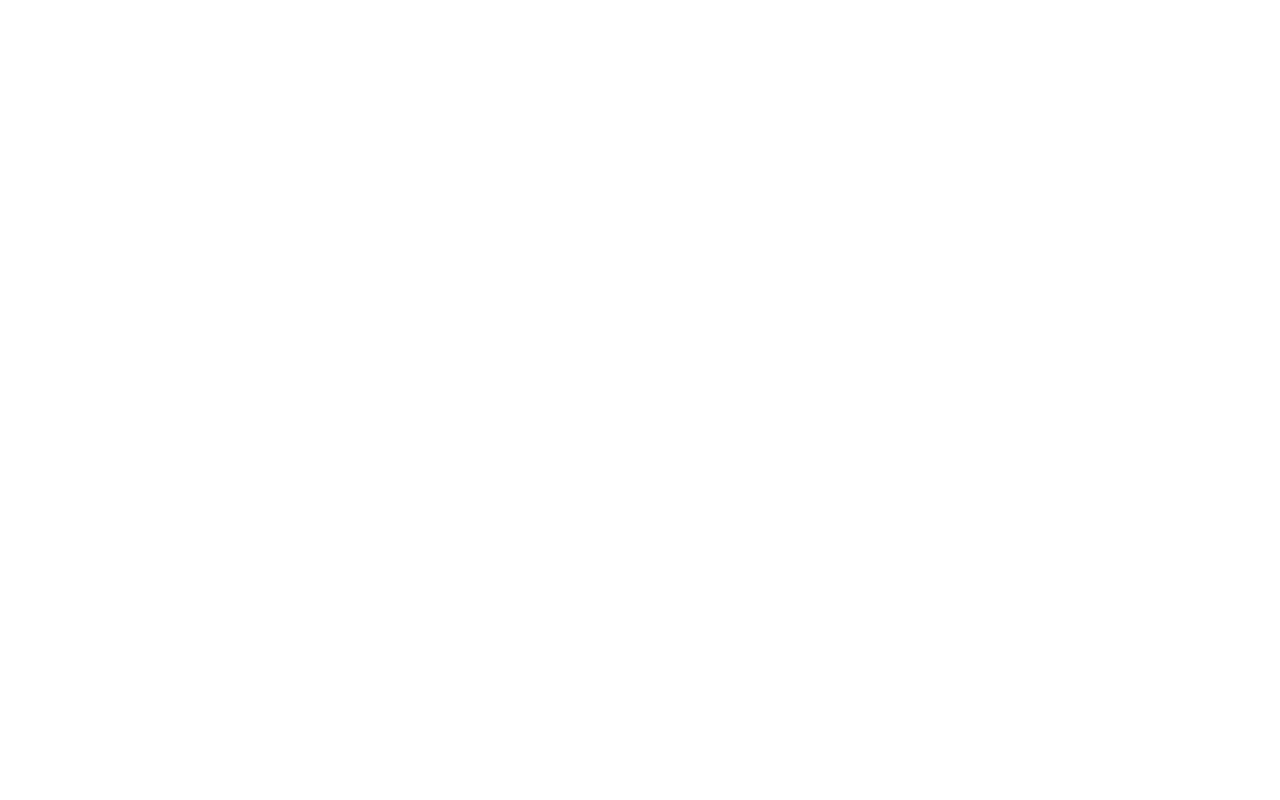
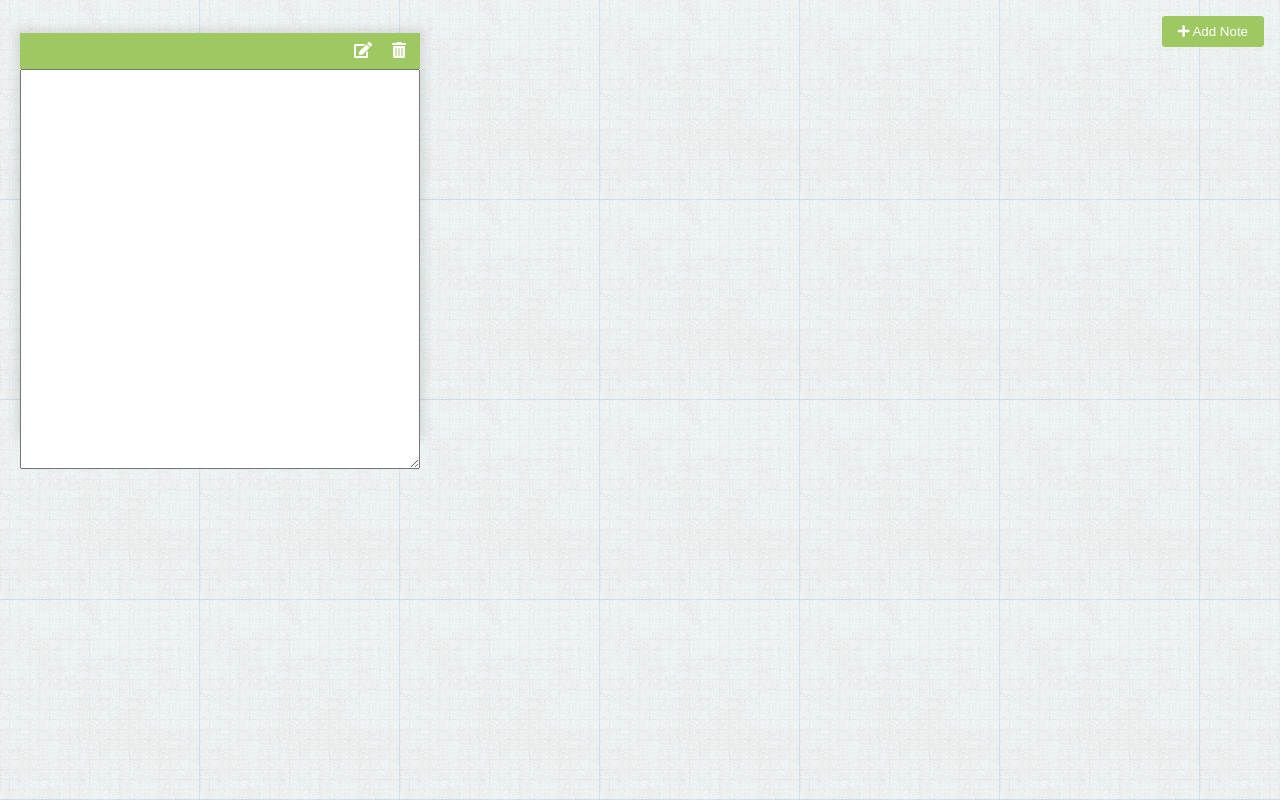
Before and after one commit to Belchenkov/notes_app_js, a plain HTML site: page index.html in a window 1280 px wide. Drawn offline with nearby package versions, Linux system fonts and the light colour scheme; a web font is replaced by a local one.

Commit message:
HTML & CSS

```diff
--- a/css/style.css
+++ b/css/style.css
@@ -1,16 +1,63 @@
-@import url('https://fonts.googleapis.com/css2?family=Roboto:wght@400;700&display=swap');
+@import url('https://fonts.googleapis.com/css2?family=Akaya+Telivigala&display=swap');
 
 * {
   box-sizing: border-box;
 }
 
 body {
-  font-family: 'Roboto', sans-serif;
+  font-family: 'Akaya Telivigala', cursive;
   display: flex;
-  flex-direction: column;
-  align-items: center;
-  justify-content: center;
-  height: 100vh;
-  overflow: hidden;
+  flex-wrap: wrap;
   margin: 0;
+  padding-top: 3px;
+  background: url("../img/bg.png");
 }
+
+.add {
+  position: fixed;
+  color: #fff;
+  top: 1rem;
+  right: 1rem;
+  background: #9ec862;
+  border: none;
+  border-radius: 3px;
+  padding: .5rem 1rem;
+  cursor: pointer;
+}
+
+.note {
+  background-color: #fff;
+  box-shadow: 0 0 10px 4px rgba(0, 0, 0, .1);
+  margin: 30px 20px;
+  height: 400px;
+  width: 400px;
+}
+
+.note .tools {
+  background: #9ec862;
+  display: flex;
+  justify-content: flex-end;
+  padding: .5rem;
+}
+
+.note .tools button {
+  background: transparent;
+  border: none;
+  color: #fff;
+  cursor: pointer;
+  font-size: 1rem;
+  margin-left: .5rem;
+}
+
+.note textarea {
+  outline: none;
+  font-family: inherit;
+  font-size: 1.2rem;
+  height: 400px;
+  width: 100%;
+  padding: 20px;
+}
+
+.hidden {
+  display: none;
+}
--- a/index.html
+++ b/index.html
@@ -13,9 +13,18 @@
     <title>Notes App</title>
   </head>
   <body>
+    <button class="add" id="add">
+      <i class="fas fa-plus"></i> Add Note
+    </button>
+    <div class="note">
+      <div class="tools">
+        <button class="edit"><i class="fas fa-edit"></i></button>
+        <button class="delete"><i class="fas fa-trash-alt"></i></button>
+      </div>
 
-
-
+      <div class="hidden"></div>
+      <textarea rows="6"></textarea>
+    </div>
 
     <script
             src="https://cdnjs.cloudflare.com/ajax/libs/marked/2.0.0/marked.min.js"
```
Also changed, not shown: img/bg.png (added).
